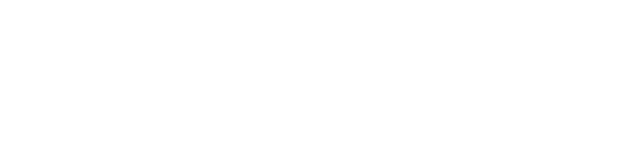
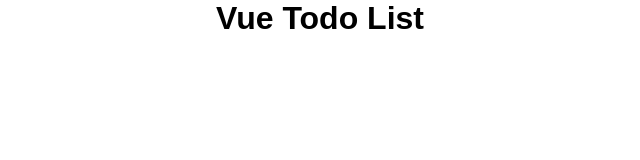
Before and after one commit to marcocampisi/vue-todolist, a plain HTML site: page index.html in a window 1280 px wide. Shown: the whole page, without its empty margins (280-920 px from the left). Drawn offline with nearby package versions, Linux system fonts and the light colour scheme.

Commit message:
Add title

```diff
--- a/css/style.css
+++ b/css/style.css
@@ -1,2 +1,11 @@
 @import "reset.css";
 @import "general.css";
+
+/* MAIN */
+
+.container {
+    display: flex;
+    justify-content: center;
+    align-items: center;
+    width: 1200px;
+}
--- a/index.html
+++ b/index.html
@@ -4,7 +4,7 @@
     <meta charset="UTF-8">
     <meta http-equiv="X-UA-Compatible" content="IE=edge">
     <meta name="viewport" content="width=device-width, initial-scale=1.0">
-    <title>Document</title>
+    <title>Vue Todo List</title>
     <!-- FONT -->
     <link rel="stylesheet" href="https://cdnjs.cloudflare.com/ajax/libs/font-awesome/6.4.0/css/all.min.css" integrity="sha512-iecdLmaskl7CVkqkXNQ/ZH/XLlvWZOJyj7Yy7tcenmpD1ypASozpmT/E0iPtmFIB46ZmdtAc9eNBvH0H/ZpiBw==" crossorigin="anonymous" referrerpolicy="no-referrer" />
     <!-- CSS -->
@@ -14,7 +14,9 @@
 </head>
 <body>
     <div id="app">
-
+        <div class="container">
+            <h1>Vue Todo List</h1>
+        </div>
     </div>
     <script type="text/javascript" src="js/main.js"></script>
 </body>
```
